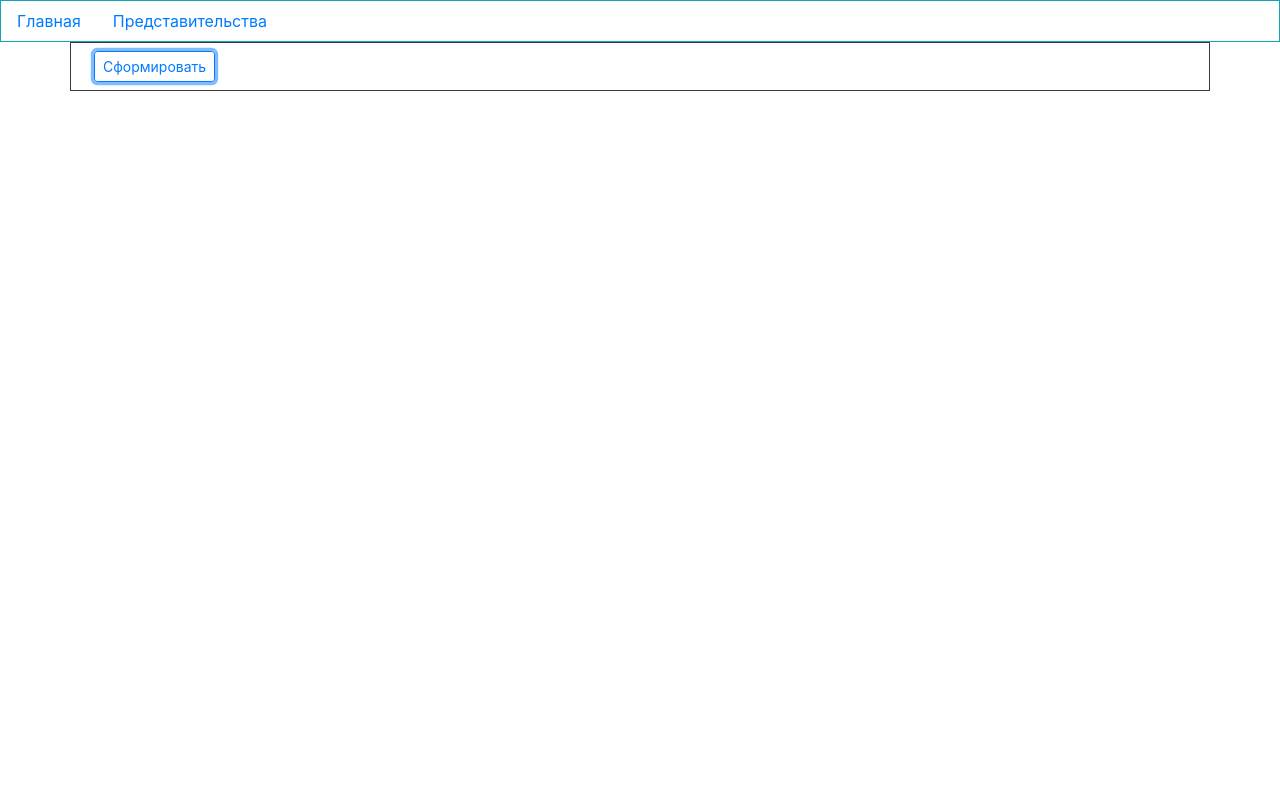
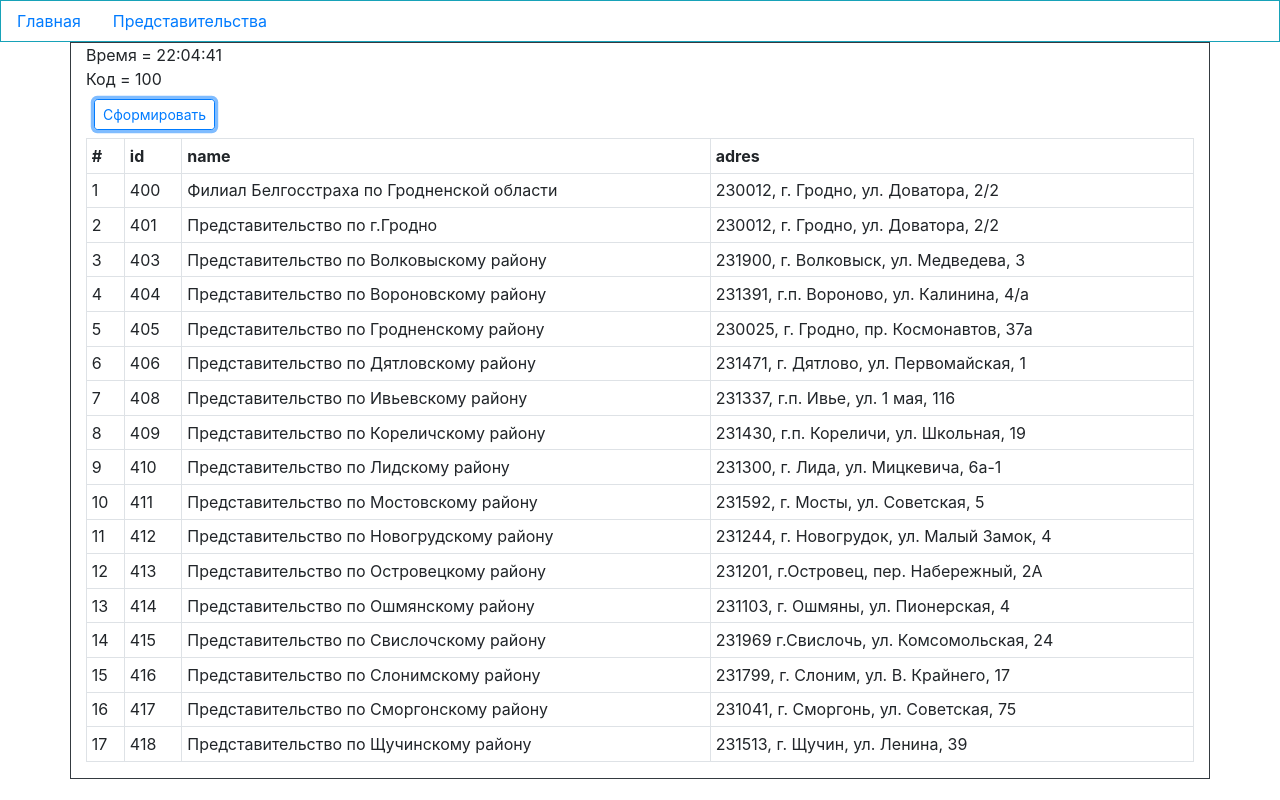
Before and after one commit to Martiniks/accTech, an Angular app: page /offices in a window 1280 px wide. Both pictures are taken after a click on the button "Сформировать". Built offline with nearby package versions, Linux system fonts and the light colour scheme.

Commit message:
container/component or clever/dumb components

```diff
--- a/src/app/app-routing.module.ts
+++ b/src/app/app-routing.module.ts
@@ -1,11 +1,11 @@
 import { NgModule } from '@angular/core';
 import { RouterModule, Routes } from '@angular/router';
-import { OfficesComponent } from './components/offices/offices.component';
 import { NotfoundComponent } from './components/notfound/notfound.component';
+import { OfficesContainer } from './components/offices/offices.container';
 
 const routes: Routes = [
   { path: '', pathMatch: 'full', redirectTo: 'offices' },
-  { path: 'offices', component: OfficesComponent },
+  { path: 'offices', component: OfficesContainer },
   { path: '**', component: NotfoundComponent },
 ];
 
--- a/src/app/app.module.ts
+++ b/src/app/app.module.ts
@@ -7,11 +7,13 @@
 import { OfficesComponent } from './components/offices/offices.component';
 import { AppRoutingModule } from './app-routing.module';
 import { NotfoundComponent } from './components/notfound/notfound.component';
+import { OfficesContainer } from './components/offices/offices.container';
 
 @NgModule({
   declarations: [
     AppComponent,
     OfficesComponent,
+    OfficesContainer,
     NotfoundComponent,
   ],
   imports: [
--- a/src/app/components/offices/offices.component.html
+++ b/src/app/components/offices/offices.component.html
@@ -1,17 +1,17 @@
-<div *ngIf="done">Время = {{time}}</div>
-<div *ngIf="done">Код = {{model}}</div>
+<div *ngIf="data">Время = {{data.time}}</div>
+<div *ngIf="data">Код = {{data.model}}</div>
 <div class="form-group m-2">
-  <button class="btn btn-outline-primary btn-sm" (click)="submit()">Сформировать</button>
+  <button class="btn btn-outline-primary btn-sm" (click)="click()">Сформировать</button>
 </div>
-<div *ngIf="done">
-  <table *ngIf="arrTab?.length" class="table table-bordered  table-sm">
+<div *ngIf="data">
+  <table *ngIf="data.arrTab?.length" class="table table-bordered  table-sm">
     <tr>
       <th>#</th>
-      <th *ngFor="let title of keys(arrTab[0])">
+      <th *ngFor="let title of keys(data.arrTab[0])">
         {{title}}
       </th>
     </tr>
-    <tr *ngFor="let row of arrTab; let i=index; trackBy:trackByFn">
+    <tr *ngFor="let row of data.arrTab; let i=index; trackBy:trackByFn">
       <td>{{i + 1}}</td>
       <td *ngFor="let column of keys(row); let j=index">
         {{row[column]}}
--- a/src/app/components/offices/offices.component.ts
+++ b/src/app/components/offices/offices.component.ts
@@ -1,39 +1,23 @@
-import { ChangeDetectionStrategy, Component } from '@angular/core';
-import { tap } from 'rxjs/operators';
-import { HttpService } from '../../services/http.service';
+import { ChangeDetectionStrategy, Component, EventEmitter, Input, Output } from '@angular/core';
+import { IData } from './offices.container';
 
 @Component({
-  selector: 'app-offices',
+  selector: 'app-offices-dumb',
   templateUrl: './offices.component.html',
   styleUrls: ['./offices.component.scss'],
   changeDetection: ChangeDetectionStrategy.OnPush,
 })
 export class OfficesComponent {
-  // implements OnInit
   // массив исключений для вывода
   exclude = ['director', 'zamdir', 'glbuh'];
+  @Input() data: IData | null = null;
+  @Output() submit = new EventEmitter<any>();
 
-  arrTab = [];
-  time: string | undefined;
-  model: string | undefined;
-  done = false;
-  data: any = {};
-
-  constructor(private httpService: HttpService) {
+  constructor() {
   }
 
-  // ngOnInit(): void {
-  //      throw new Error('Method not implemented.');
-  //  }
-
-  submit(): void {
-    this.httpService.getTab().pipe(tap(val => console.log(val))).subscribe((data: any) => {
-      this.time = data.time;
-      this.model = data.model;
-      this.done = true;
-      this.arrTab = data.arrTab;
-      this.data = data;
-    });
+  click(): void {
+    this.submit.emit({a: 'A'});
   }
 
   // функция перевода ключей объекта в массив и фильтрации по массиву исключений
--- /dev/null
+++ b/src/app/components/offices/offices.container.ts
@@ -0,0 +1,35 @@
+import { ChangeDetectionStrategy, Component } from '@angular/core';
+import { Observable } from 'rxjs';
+import { tap } from 'rxjs/operators';
+import { HttpService } from '../../services/http.service';
+
+export interface IData {
+  arrTab: any[];
+  time: string;
+  model: string;
+}
+
+@Component({
+  selector: 'app-offices',
+  template: `
+    <app-offices-dumb
+      [data]="data$ | async"
+      (submit)="submit($event)"
+    ></app-offices-dumb>
+  `,
+  changeDetection: ChangeDetectionStrategy.OnPush,
+})
+export class OfficesContainer {
+  data$: Observable<IData> | undefined;
+
+  constructor(
+    private httpService: HttpService,
+  ) {
+  }
+
+  submit(param: any): void {
+    console.log('>>', param);
+
+    this.data$ = this.httpService.getTab().pipe(tap(val => console.log(val)));
+  }
+}
```
